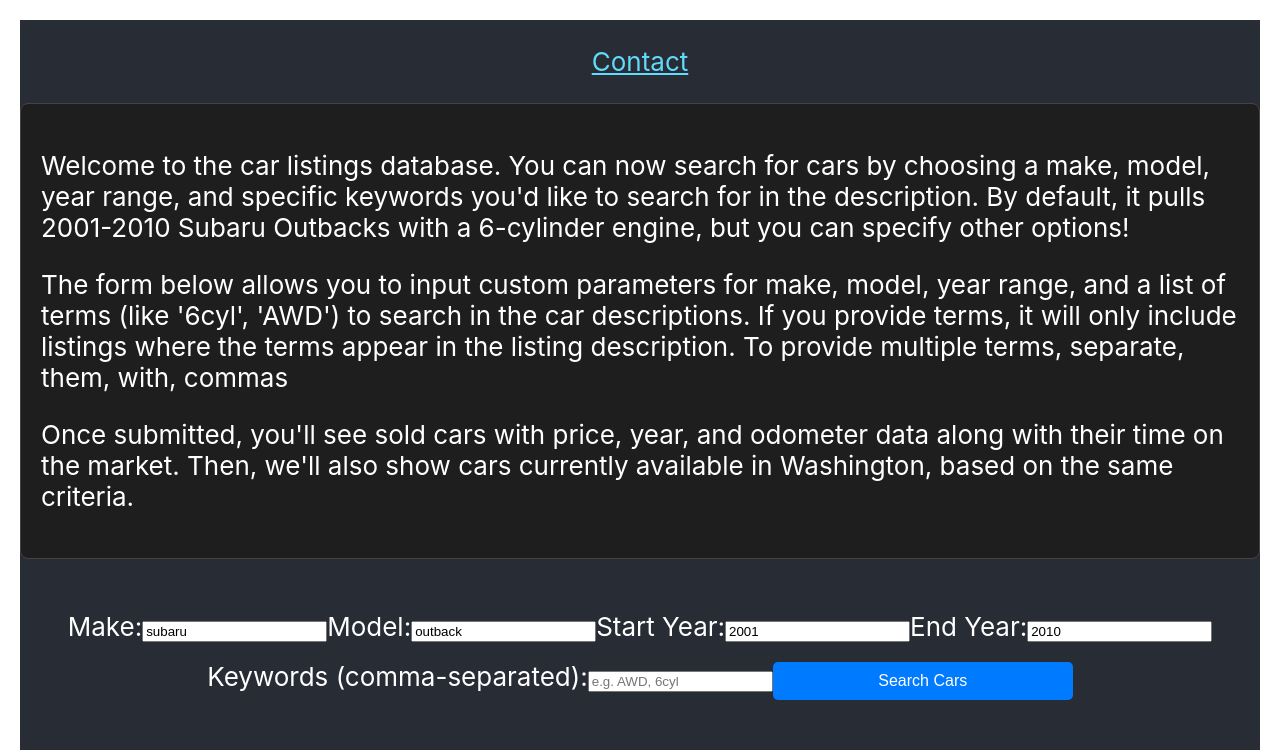
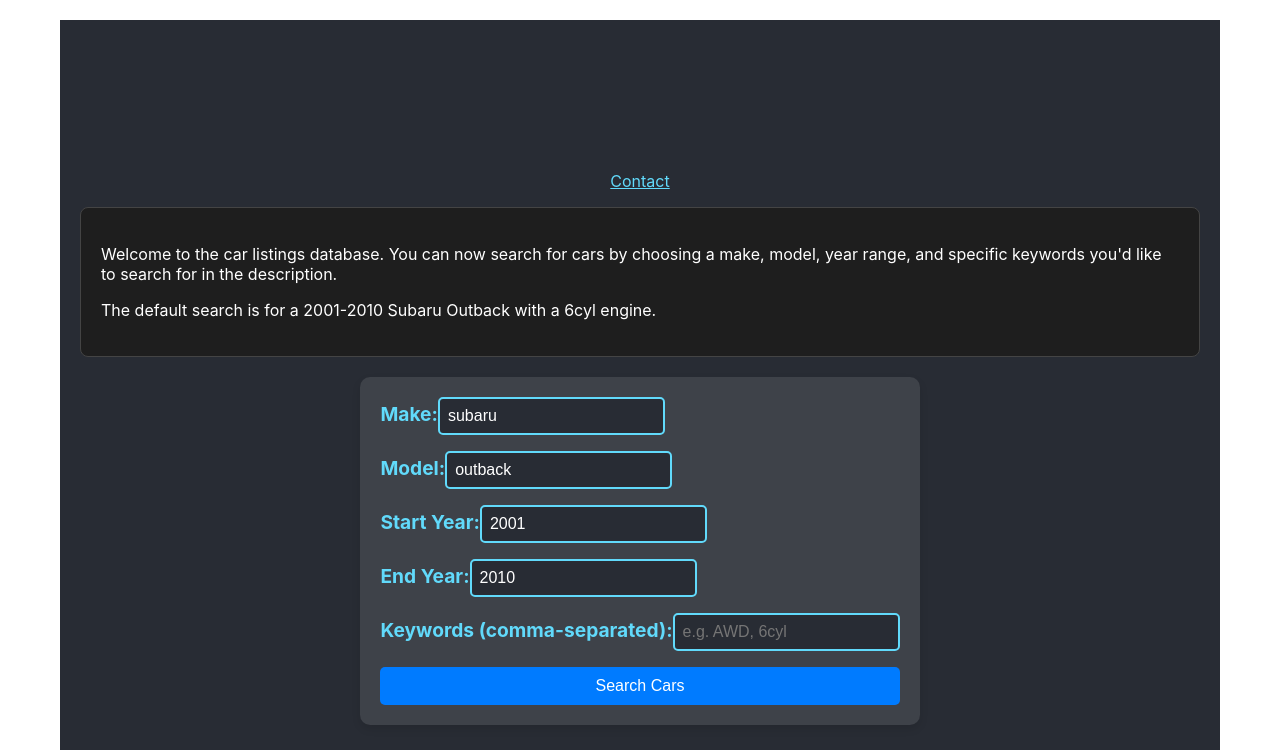
Before and after one commit to mckinlde/wheelswatcher, a React (Create React App) app in the folder wheelswatcher/: page / in a window 1280 px wide. Shown: the top 750 px of the page. Built offline with nearby package versions, Linux system fonts and the light colour scheme.

Commit message:
Key Points: App.css contains utility classes, layout, and specific component styles. App.js focuses on React logic with proper references to the CSS classes without inline styles.

```diff
--- a/wheelswatcher/src/App.css
+++ b/wheelswatcher/src/App.css
@@ -1,123 +1,98 @@
-/* Existing styles from your App.css */
-.App {
+/* General Layout and Utility */
+.container {
+  max-width: 1200px;
+  margin: 0 auto;
+  padding: 20px;
+  box-sizing: border-box;
+}
+
+.text-center {
   text-align: center;
 }
 
-.App-logo {
-  height: 40vmin;
-  pointer-events: none;
+.mt-20 {
+  margin-top: 20px;
 }
 
-@media (prefers-reduced-motion: no-preference) {
-  .App-logo {
-    animation: App-logo-spin infinite 20s linear;
-  }
+.mb-20 {
+  margin-bottom: 20px;
 }
 
+/* Header styles */
 .App-header {
   background-color: #282c34;
+  color: white;
   min-height: 100vh;
   display: flex;
   flex-direction: column;
   align-items: center;
   justify-content: center;
-  font-size: calc(10px + 2vmin);
-  color: white;
+  padding: 20px;
+}
+
+.intro-box {
+  background-color: #1e1e1e;
+  border: 1px solid #444;
+  padding: 20px;
+  margin-bottom: 20px;
+  border-radius: 8px;
+  color: #fff;
 }
 
 .App-link {
   color: #61dafb;
 }
 
-@keyframes App-logo-spin {
-  from {
-    transform: rotate(0deg);
-  }
-  to {
-    transform: rotate(360deg);
-  }
+/* Form styles */
+.search-form {
+  display: flex;
+  flex-direction: column;
+  gap: 1rem;
+  background-color: rgba(255, 255, 255, 0.1);
+  padding: 20px;
+  border-radius: 10px;
+  box-shadow: 0px 4px 8px rgba(0, 0, 0, 0.1);
 }
 
-.intro-box {
-  background-color: #1e1e1e;  /* Dark background to match the app */
-  border: 1px solid #444;  /* Subtle border for contrast */
-  padding: 20px;  /* Space inside the box */
-  margin-bottom: 20px;  /* Space below the box */
-  text-align: left;  /* Left-align the text */
-  border-radius: 8px;  /* Rounded corners */
-  color: #fff;  /* Light text for contrast */
-}
-
-/* New styles for the dropdown and form */
-
-.dropdown-form {
-  display: flex;
-  flex-direction: column;
-  align-items: center;
-  gap: 1rem;
-  padding: 1rem;
-  background-color: rgba(255, 255, 255, 0.1);
-  border-radius: 10px;
-  box-shadow: 0px 4px 8px rgba(0, 0, 0, 0.1);
-  margin-top: 20px;
-}
-
-.dropdown-label {
+.form-label {
   font-size: 1.2rem;
   color: #61dafb;
   font-weight: bold;
-  margin-bottom: 0.5rem;
 }
 
-.dropdown {
-  width: 200px;
+.form-input {
   padding: 0.5rem;
   font-size: 1rem;
   border-radius: 5px;
   border: 2px solid #61dafb;
   background-color: #282c34;
   color: white;
-  text-align: center;
+}
+
+.submit-button {
+  background-color: #007bff;
+  color: white;
+  padding: 10px;
+  border: none;
+  font-size: 1rem;
+  border-radius: 5px;
   cursor: pointer;
 }
 
-.dropdown option {
-  background-color: #282c34;
-  color: white;
+.submit-button:hover {
+  background-color: #0056b3;
 }
 
-.submit-button {
-  background-color: #61dafb;
-  color: white;
-  font-size: 1rem;
-  padding: 0.5rem 1rem;
-  border: none;
-  border-radius: 5px;
-  cursor: pointer;
-  transition: background-color 0.3s ease;
-}
-
-.submit-button:hover {
-  background-color: #21a1f1;
-}
-
-form {
-  margin: 2rem 0;
-}
-
-/*  More styles for the table  */
-/* Center the table within a box */
+/* Table styles */
 .table-container {
   margin: 20px auto;
   padding: 20px;
-  width: 80%;
+  background-color: rgba(255, 255, 255, 0.1);
+  border-radius: 10px;
+  width: 100%;
   max-width: 800px;
-  background-color: rgba(255, 255, 255, 0.1); /* Match the form background */
-  border-radius: 10px;
-  box-shadow: 0 4px 8px rgba(0, 0, 0, 0.1);
 }
 
-/* Style the table */
 .results-table {
   width: 100%;
   border-collapse: collapse;
@@ -125,100 +100,45 @@ form {
 
 .results-table th, .results-table td {
   border: 1px solid #ddd;
-  padding: 12px;
+  padding: 10px;
   text-align: left;
 }
 
-/* Align price column to the left */
+.results-table th {
+  background-color: #4CAF50;
+  color: white;
+}
+
 .results-table td:first-child {
   text-align: left;
   font-weight: bold;
 }
 
-/* Header styling */
-.results-table th {
-  background-color: #4CAF50;
-  color: white;
-  padding: 14px;
-  text-align: left;
+.results-table tr:hover {
+  background-color: rgba(255, 255, 255, 0.2);
 }
 
-/* Row hover effect */
-.results-table tr:hover {
-  background-color: rgba(255, 255, 255, 0.2); /* Slightly darker hover effect */
-}
-
-/* Table content styling */
-.results-table td {
-  padding: 12px;
-  font-size: 16px;
-  color: white; /* Ensure the text is visible on the background */
-}
-
-
-/* Styles for the graph container */
+/* Graph container styles */
 .graph-container {
   margin: 20px auto;
   padding: 20px;
-  width: 80%;
+  background-color: rgba(255, 255, 255, 0.1);
+  border-radius: 10px;
+  width: 100%;
   max-width: 800px;
-  background-color: rgba(255, 255, 255, 0.1); /* Match form background */
-  border-radius: 10px;
-  box-shadow: 0 4px 8px rgba(0, 0, 0, 0.1);
 }
 
-.graph-section {
-  margin-top: 20px;
-  width: 100%;
-}
-
-/* Container to hold the entire app's content and make it responsive */
-.container {
-  max-width: 100%;  /* Ensure the container never exceeds the screen width */
-  width: 100%;      /* Make the container take up 100% of the available width */
-  padding: 20px;    /* Add padding around the content */
-  margin: 0 auto;   /* Center the container */
-  box-sizing: border-box;
-}
-
-/* Make tables and graphs responsive */
-.table-container {
-  overflow-x: auto;  /* Allow horizontal scrolling for tables on smaller screens */
-}
-
-.results-table {
-  width: 100%;       /* Ensure the table takes up 100% of the container */
-  border-collapse: collapse;
-}
-
-.results-table th, .results-table td {
-  padding: 10px;
-  border: 1px solid #ddd;
-  text-align: left;
-}
-
-.submit-button {
-  background-color: #007bff;
-  color: white;
-  padding: 10px 20px;
-  border: none;
-  margin: 20px 0;
-  cursor: pointer;
-  font-size: 16px;
-  width: 100%;      /* Button takes full width on smaller screens */
-  max-width: 300px; /* Limit the width on larger screens */
-}
-
-.submit-button:hover {
-  background-color: #0056b3;
-}
-
+/* Responsive design */
 @media (max-width: 768px) {
   .container {
-    padding: 10px;  /* Reduce padding on smaller screens */
+    padding: 10px;
   }
 
   .results-table th, .results-table td {
-    padding: 8px;   /* Adjust padding for smaller screens */
+    padding: 8px;
+  }
+
+  .submit-button {
+    width: 100%;
   }
 }
--- a/wheelswatcher/src/App.js
+++ b/wheelswatcher/src/App.js
@@ -68,7 +68,6 @@ function App() {
     });
   }
 
-
   return (
     <div className="App">
       <div className="container">
@@ -79,9 +78,8 @@ function App() {
             </a>
           </p>
           <div className="intro-box">
-            <p>Welcome to the car listings database. You can now search for cars by choosing a make, model, year range, and specific keywords you'd like to search for in the description. By default, it pulls 2001-2010 Subaru Outbacks with a 6-cylinder engine, but you can specify other options!</p>
-            <p>The form below allows you to input custom parameters for make, model, year range, and a list of terms (like '6cyl', 'AWD') to search in the car descriptions. If you provide terms, it will only include listings where the terms appear in the listing description.  To provide multiple terms, separate, them, with, commas</p>
-            <p>Once submitted, you'll see sold cars with price, year, and odometer data along with their time on the market. Then, we'll also show cars currently available in Washington, based on the same criteria.</p>
+            <p>Welcome to the car listings database. You can now search for cars by choosing a make, model, year range, and specific keywords you'd like to search for in the description.</p>
+            <p>The default search is for a 2001-2010 Subaru Outback with a 6cyl engine.</p>
           </div>
 
           {/* Form to customize the query */}
@@ -145,7 +143,7 @@ function App() {
           {/* Display sold cars in a table */}
           {results.length > 0 && (
             <div className="table-container">
-              <h2>Cars Sold in the past, the Input Data to the Graphs</h2>
+              <h2>Cars Sold in the past</h2>
               <table className="results-table">
                 <thead>
                   <tr>
@@ -170,9 +168,6 @@ function App() {
           )}
 
           {/* Render the graphs if results are available */}
-          <div className="intro-box">
-            <p>Here are graphs of the cars above, which have already sold.  By "Days Listed", we mean how long the listing was up before the car sold and the seller removed the listing.  Protip: you can click the points to see precise numbers for that point!</p>
-          </div>
           {results.length > 0 && (
             <>
               <h2>Price vs Days Listed</h2>
@@ -197,7 +192,7 @@ function App() {
                     <th>Odometer</th>
                     <th>Year</th>
                     <th>Title</th>
-                    <th>Link</th>  {/* New link column */}
+                    <th>Link</th>
                   </tr>
                 </thead>
                 <tbody>
@@ -219,7 +214,7 @@ function App() {
             </div>
           )}
         </header>
-      </div>{/* Your content here */}
+      </div>
     </div>
   );
 }
```
